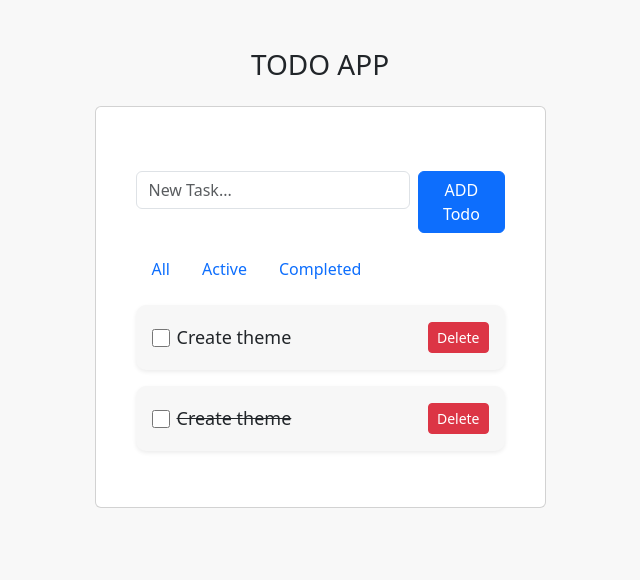
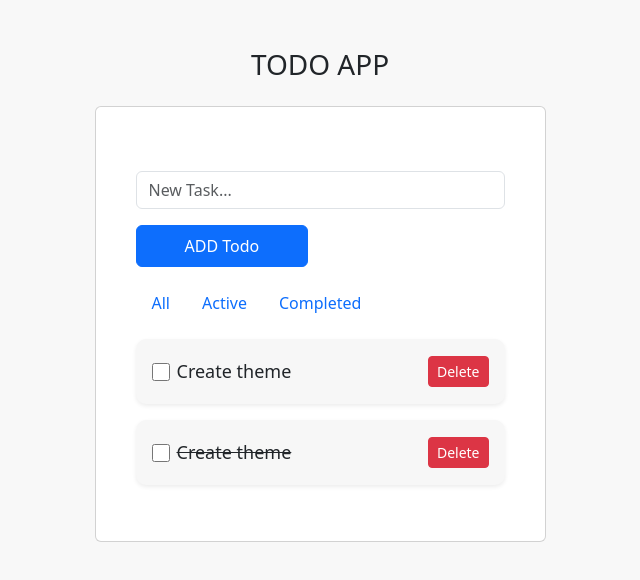
Before and after one commit to phptechlife/react-todo-template, a plain HTML site: page index.html in a window 1280 px wide. Shown: the whole page, without its empty margins (320-960 px from the left). Drawn offline with nearby package versions, Linux system fonts and the light colour scheme.

Commit message:
Update index.html

```diff
--- a/index.html
+++ b/index.html
@@ -17,11 +17,11 @@
 					<div class="card bg-white p-4">
 						<div class="card-body">
 							<form method='post' action="" class='row g-2 mt-3'>
-								<div class='col-9'>
+								<div class='col-12'>
 									<input type="text" class="form-control" placeholder="New Task..." />
 								</div>
-								<div class='col-3'>
-									<button class='btn w-100 btn-primary'>ADD Todo</button>
+								<div class='col-6'>
+									<button class='btn mt-2 px-5 py-2 btn-primary'>ADD Todo</button>
 								</div>
 							</form>
 							<ul class="nav nav-pills my-3">
```
